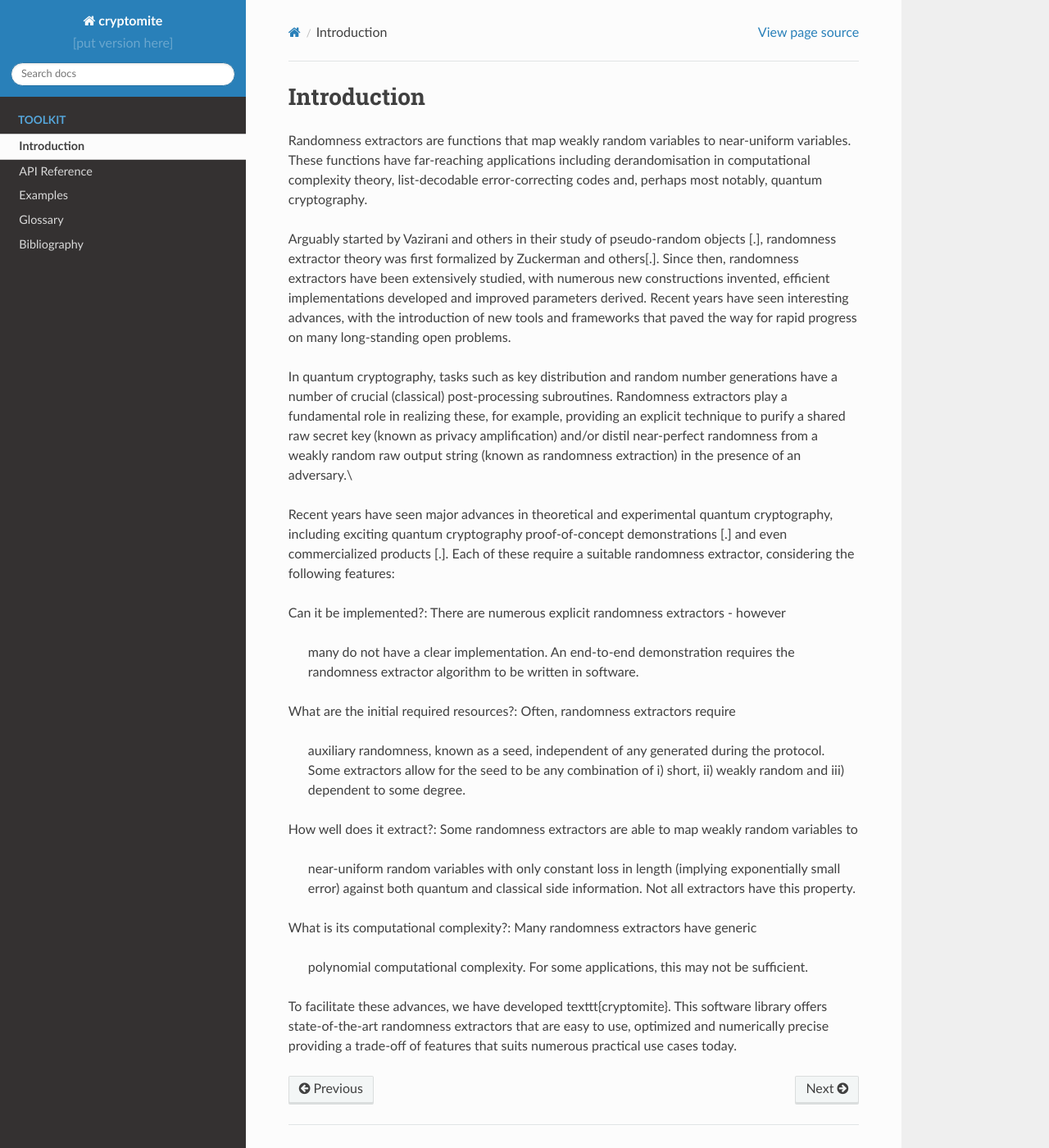
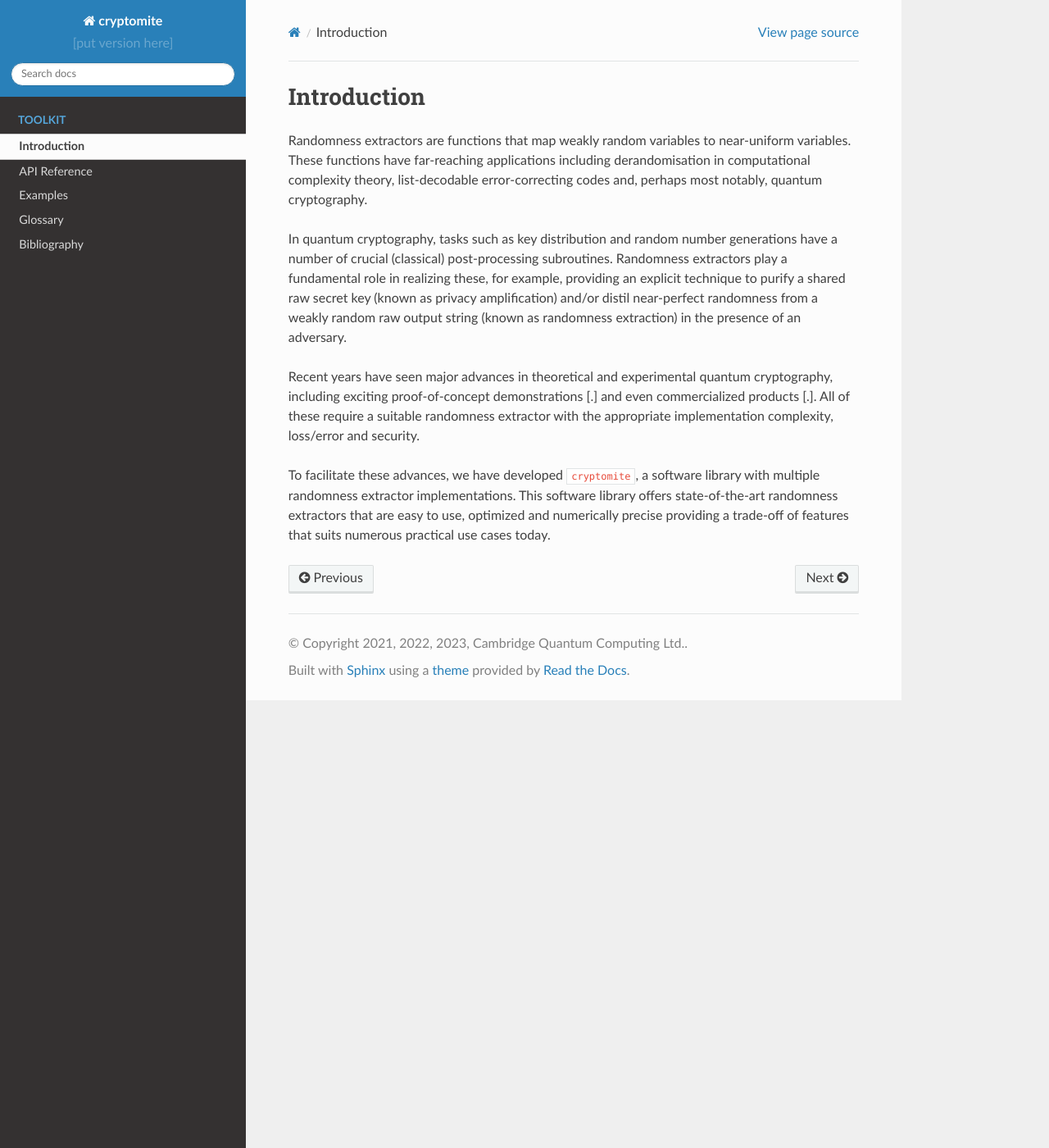
Before and after one commit to CQCL/cryptomite, a Sphinx documentation site: the page built from docs/intro.rst, in a window 1280 px wide and 1400 px high. Shown: the whole window at 82% size. Built offline with Sphinx 7.4.7 and the Read the Docs theme 2.0.0, drawn with Linux system fonts in a browser that asks for light colours.

Commit message:
add docs

```diff
--- a/docs/intro.rst
+++ b/docs/intro.rst
@@ -5,41 +5,15 @@ These functions have far-reaching applications including derandomisation in comp
 list-decodable error-correcting codes and,
 perhaps most notably, quantum cryptography.
 
-Arguably started by Vazirani and others in their study of pseudo-random objects [.], randomness extractor theory was first formalized by Zuckerman and others[.].
-Since then, randomness extractors have been extensively studied, with numerous new constructions invented,
-efficient implementations developed and improved parameters derived.
-Recent years have seen interesting advances, with the introduction of new tools and frameworks that
-paved the way for rapid progress on many long-standing open problems.
-
 In quantum cryptography, tasks such as key distribution and random number generations
 have a number of crucial (classical) post-processing subroutines.
 Randomness extractors play a fundamental role in realizing these, for example, providing an
 explicit technique to purify a shared raw secret key (known as privacy amplification) and/or
-distil near-perfect randomness from a weakly random raw output string (known as randomness extraction) in the presence of an adversary.\\
+distil near-perfect randomness from a weakly random raw output string (known as randomness extraction) in the presence of an adversary.
 
-Recent years have seen major advances in theoretical and experimental quantum cryptography, including exciting quantum cryptography proof-of-concept demonstrations [.] and even commercialized products [.].
-Each of these require a suitable randomness extractor, considering the following features:
+Recent years have seen major advances in theoretical and experimental quantum cryptography, including exciting proof-of-concept demonstrations [.] and even commercialized products [.].
+All of these require a suitable randomness extractor with the appropriate implementation complexity, loss/error and security.
 
-Can it be implemented?:
-There are numerous explicit randomness extractors - however
-    many do not have a clear implementation. An end-to-end demonstration requires the randomness extractor algorithm to be written in software.
-
-What are the initial required resources?:
-Often, randomness extractors require
-    auxiliary randomness, known as a seed, independent of any generated during the protocol.
-    Some extractors allow for the seed to be any combination of i) short, ii) weakly random
-    and iii) dependent to some degree.
-
-How well does it extract?:
-Some randomness extractors are able to map weakly random variables to
-    near-uniform random variables with only constant loss in length (implying exponentially small error) against both quantum
-    and classical side information.
-    Not all extractors have this property.
-
-What is its computational complexity?:
-Many randomness extractors have generic
-    polynomial computational complexity. For some applications, this may not be sufficient.
-
-To facilitate these advances, we have developed \texttt{cryptomite}.
+To facilitate these advances, we have developed :code:`cryptomite`, a software library with multiple randomness extractor implementations.
 This software library offers state-of-the-art randomness extractors that are easy to use, optimized and numerically precise
 providing a trade-off of features that suits numerous practical use cases today.
--- a/docs/notebooks.rst
+++ b/docs/notebooks.rst
@@ -3,8 +3,8 @@
 Examples
 ========
 
-In this section we give some explicit examples using ``cryptomite`` on recent experimental quantum cryptography demonstrations.
-Since our package is easy to use, efficient and numerically precise, it is perfect for these applications.
+Here we give examples using ``cryptomite`` for the randomness extraction step in recent experimental quantum cryptography demonstrations, specifically, the tasks of
+quantum key distribution and quantum random number generation.
 We also highlight some extensions in these examples, whereby the results of these previous works could be improved by some combination of
 (i) relaxing assumptions and (ii) speeding-up implementation.
 
```
Also changed, not shown: docs/bibliography.rst (+8 -0 lines), docs/examples/quantum-key-distribution.ipynb, docs/examples/quantum-random-number-generation.ipynb.
